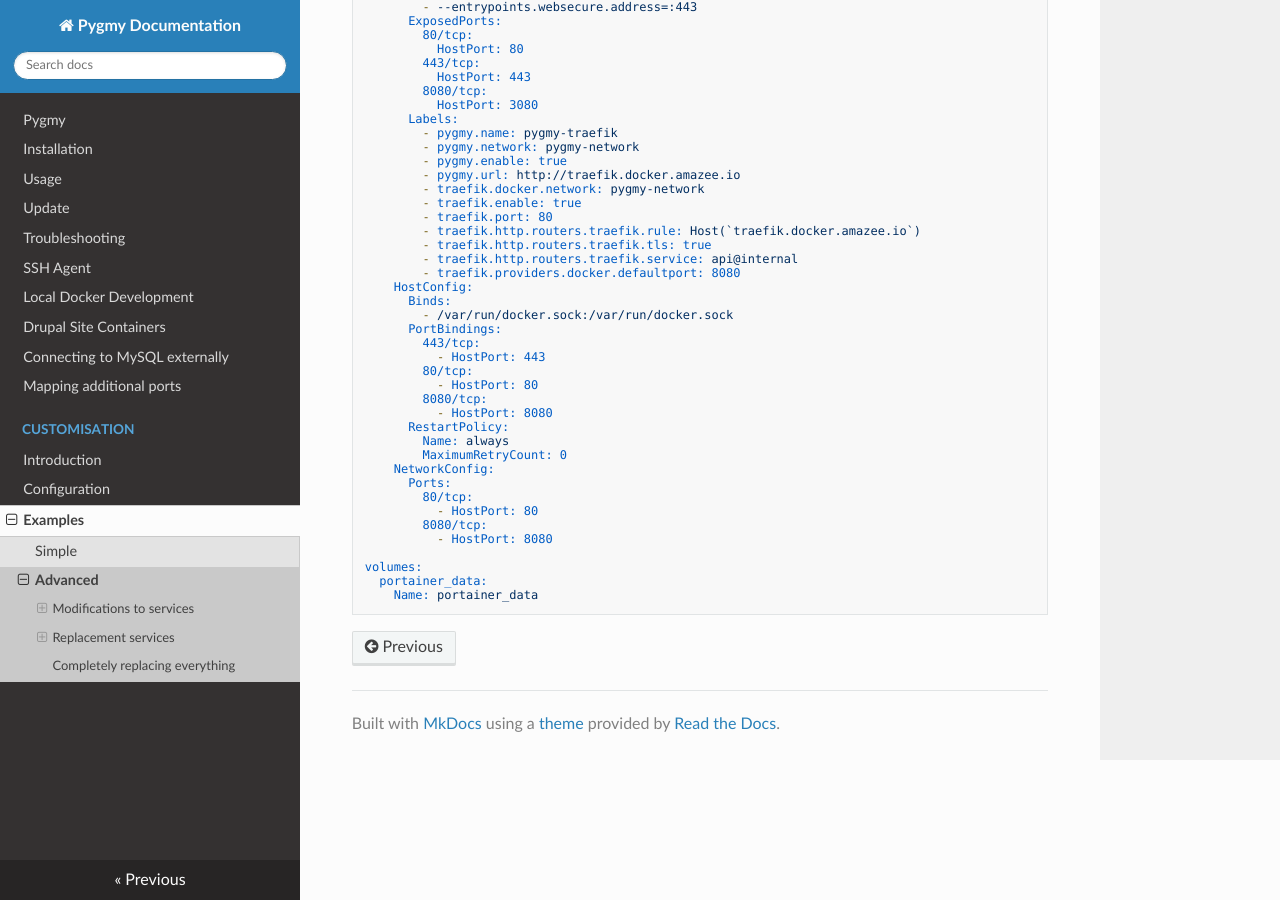
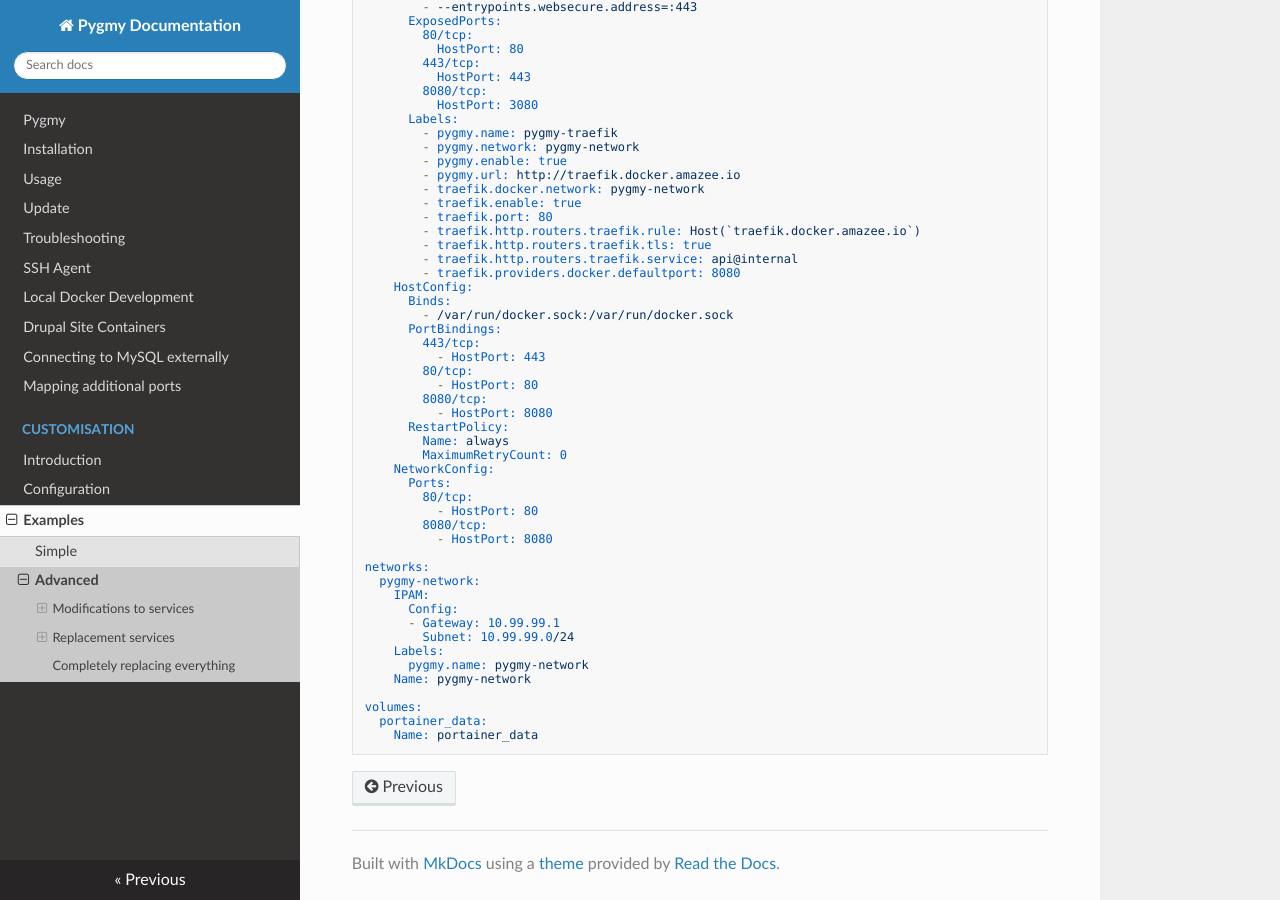
Before and after one commit to pygmystack/pygmy, an MkDocs documentation site: the page built from docs/customisation/examples_advanced.md, in a window 1280 px wide and 900 px high, scrolled down 5729 px. Built offline with MkDocs 1.6.1, drawn with Linux system fonts in a browser that asks for light colours; nearby versions of some CDN libraries.

Commit message:
Add an example network
Signed-off-by: Karl Hepworth <karl.hepworth@gmail.com>

```diff
--- a/docs/customisation/examples_advanced.md
+++ b/docs/customisation/examples_advanced.md
@@ -386,6 +386,16 @@ services:
         8080/tcp:
           - HostPort: 8080
 
+networks:
+  pygmy-network:
+    IPAM:
+      Config:
+      - Gateway: 10.99.99.1
+        Subnet: 10.99.99.0/24
+    Labels:
+      pygmy.name: pygmy-network
+    Name: pygmy-network
+
 volumes:
   portainer_data:
     Name: portainer_data
```
